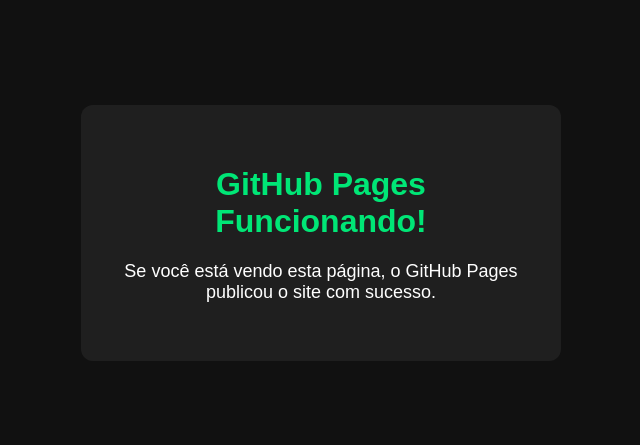
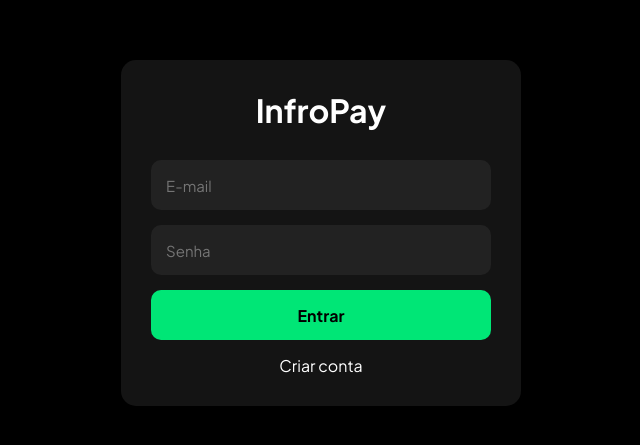
Before and after one commit to infropay/Infropayyyyy, a plain HTML site: page index.html in a window 1280 px wide. Shown: the part 167-612 px from the top of the page, without its empty margins (319-959 px from the left). Drawn offline with Linux system fonts and the light colour scheme.

Commit message:
Update index.html

```diff
--- a/index.html
+++ b/index.html
@@ -1,45 +1,101 @@
 <!DOCTYPE html>
 <html lang="pt">
+
 <head>
 <meta charset="UTF-8">
 <meta name="viewport" content="width=device-width, initial-scale=1.0">
-<title>Teste GitHub Pages</title>
+
+<title>InfroPay - Login</title>
+
+<link href="https://fonts.googleapis.com/css2?family=Plus+Jakarta+Sans:wght@400;500;600;700&display=swap" rel="stylesheet">
 
 <style>
+
+*{
+margin:0;
+padding:0;
+box-sizing:border-box;
+font-family:'Plus Jakarta Sans',sans-serif;
+}
+
 body{
-    margin:0;
-    font-family:Arial,sans-serif;
-    background:#111;
-    color:#fff;
+background:#000;
 display:flex;
 justify-content:center;
 align-items:center;
 height:100vh;
 }
 
-.card{
-    background:#1f1f1f;
-    padding:40px;
-    border-radius:12px;
-    text-align:center;
+.login-box{
+width:100%;
 max-width:400px;
+background:#141414;
+padding:30px;
+border-radius:15px;
 }
 
 h1{
-    color:#00e676;
+text-align:center;
+color:#fff;
+margin-bottom:30px;
 }
 
-p{
-    font-size:18px;
+input{
+width:100%;
+height:50px;
+margin-bottom:15px;
+padding:15px;
+border:none;
+border-radius:10px;
+background:#222;
+color:#fff;
+font-size:15px;
 }
+
+button{
+width:100%;
+height:50px;
+border:none;
+border-radius:10px;
+background:#00e676;
+color:#000;
+font-size:16px;
+font-weight:bold;
+cursor:pointer;
+}
+
+button:hover{
+opacity:.9;
+}
+
+a{
+display:block;
+text-align:center;
+margin-top:15px;
+color:#fff;
+text-decoration:none;
+}
+
 </style>
+
 </head>
+
 <body>
 
-<div class="card">
-    <h1>GitHub Pages Funcionando!</h1>
-    <p>Se você está vendo esta página, o GitHub Pages publicou o site com sucesso.</p>
+<div class="login-box">
+
+<h1>InfroPay</h1>
+
+<input type="email" id="email" placeholder="E-mail">
+
+<input type="password" id="senha" placeholder="Senha">
+
+<button onclick="login()">Entrar</button>
+
+<a href="cadastro.html">Criar conta</a>
+
 </div>
 
+<script type="module" src="js/login.js"></script>
 </body>
 </html>
```
Lines whose indentation alone changed are shown as unchanged.
